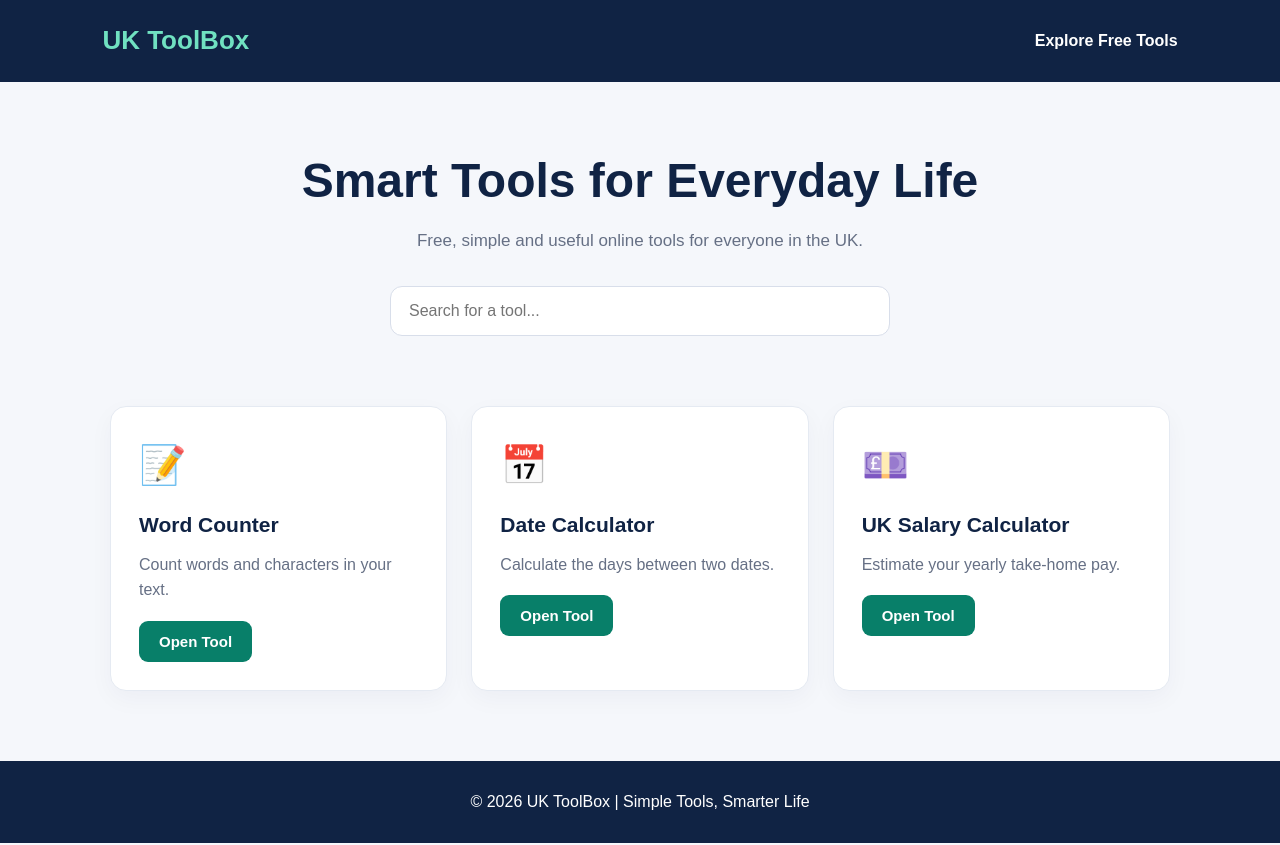
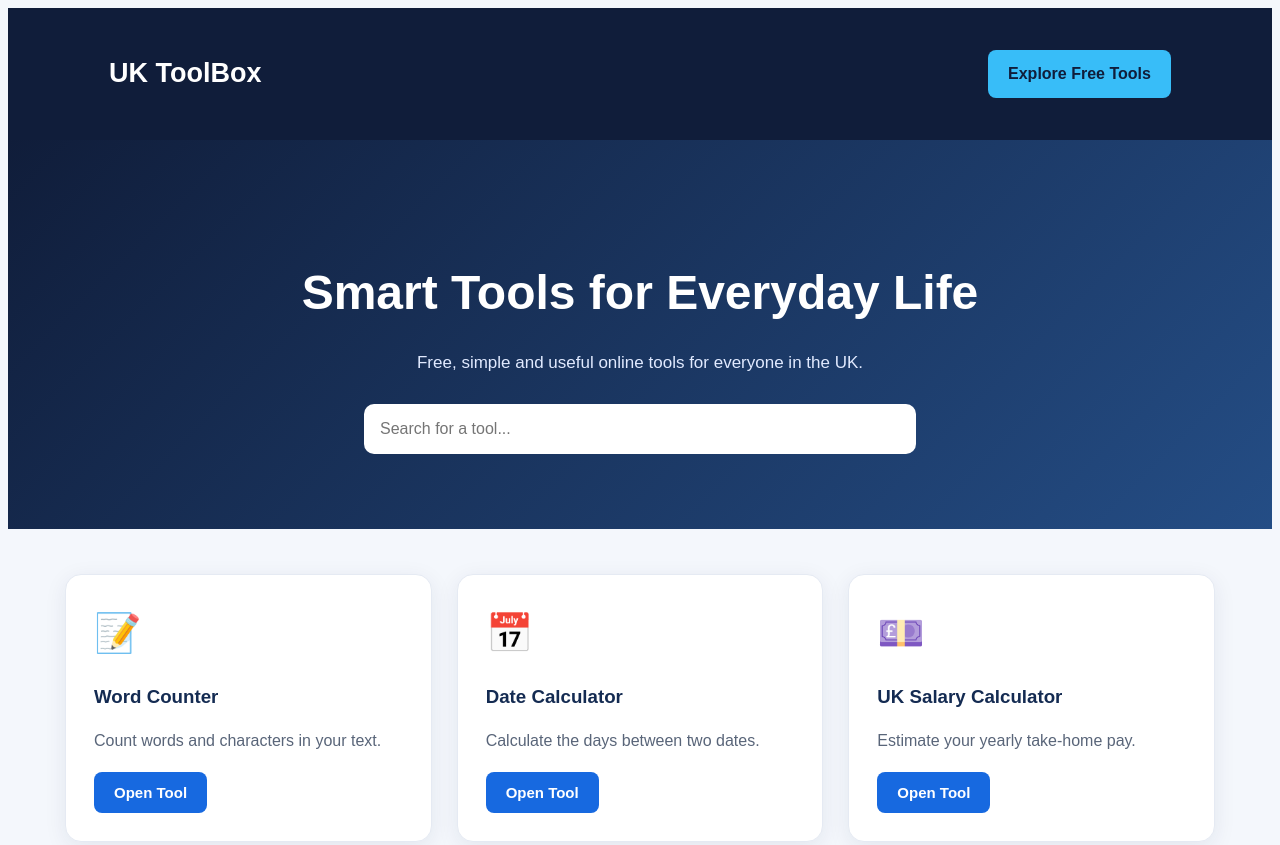
Before and after one commit to amnabatoolnwl/UK-toolbox, a plain HTML site: page index.html in a window 1280 px wide. Shown: the top 845 px of the page. Drawn offline with Linux system fonts and the light colour scheme.

Commit message:
Refactor CSS styles for improved layout and design

````diff
--- a/style.css
+++ b/style.css
@@ -1,185 +1,158 @@
-
+```css
+/* General Settings */
 * {
     margin: 0;
     padding: 0;
     box-sizing: border-box;
 }
 
-:root {
-    --primary: #102344;
-    --accent: #087f69;
-    --light: #f5f7fb;
-    --white: #ffffff;
-    --text: #17233d;
-    --muted: #667085;
-}
-
 body {
     font-family: Arial, sans-serif;
-    background: var(--light);
-    color: var(--text);
+    background: #f4f7fc;
+    color: #172033;
     line-height: 1.6;
 }
 
 /* Navigation */
 header {
-    background: var(--primary);
-    color: var(--white);
-    padding: 20px 8%;
+    background: #101d3a;
+    color: white;
+    padding: 22px 8%;
     display: flex;
+    justify-content: space-between;
     align-items: center;
-    justify-content: space-between;
     flex-wrap: wrap;
     gap: 15px;
 }
 
 header h2 {
-    color: #70e1c1;
-    font-size: 26px;
+    font-size: 27px;
 }
 
 header a {
-    color: var(--white);
+    background: #38bdf8;
+    color: #101d3a;
     text-decoration: none;
+    padding: 11px 20px;
+    border-radius: 8px;
     font-weight: bold;
-}
-
-header a:hover {
-    color: #70e1c1;
 }
 
 /* Hero Section */
 .hero {
     text-align: center;
-    padding: 70px 20px 50px;
+    padding: 75px 20px;
+    background: linear-gradient(135deg, #101d3a, #244d85);
+    color: white;
 }
 
 .hero h1 {
     font-size: clamp(30px, 5vw, 48px);
-    line-height: 1.2;
-    margin-bottom: 18px;
-    color: var(--primary);
+    margin-bottom: 15px;
 }
 
 .hero p {
-    color: var(--muted);
     font-size: 17px;
-    margin-bottom: 12px;
+    margin-bottom: 28px;
+    color: #e1eaff;
 }
 
 .search {
-    width: min(100%, 500px);
-    padding: 15px 18px;
-    margin-top: 20px;
-    border: 1px solid #d8deea;
-    border-radius: 12px;
+    width: 100%;
+    max-width: 520px;
+    padding: 16px;
+    border: none;
+    border-radius: 10px;
+    font-size: 16px;
     outline: none;
-    font-size: 16px;
-    background: var(--white);
 }
 
-.search:focus {
-    border-color: var(--accent);
-    box-shadow: 0 0 0 3px #087f691a;
-}
-
-/* Tools Grid */
+/* Tools Section */
 .tools {
-    max-width: 1100px;
-    margin: 0 auto;
-    padding: 20px;
+    max-width: 1150px;
+    margin: 45px auto;
+    padding: 0 22px;
     display: grid;
-    grid-template-columns: repeat(
-        auto-fit,
-        minmax(min(100%, 260px), 1fr)
-    );
-    gap: 24px;
+    grid-template-columns: repeat(auto-fit, minmax(240px, 1fr));
+    gap: 25px;
 }
 
 /* Tool Cards */
 .card {
-    background: var(--white);
+    background: white;
     padding: 28px;
     border-radius: 16px;
-    border: 1px solid #e5eaf2;
-    box-shadow: 0 8px 25px #1023440a;
-    transition: transform 0.25s ease,
-                box-shadow 0.25s ease;
+    box-shadow: 0 5px 22px rgba(20, 40, 80, 0.08);
+    border: 1px solid #e5eaf3;
+    transition: transform 0.25s, box-shadow 0.25s;
 }
 
 .tools .card:hover {
-    transform: translateY(-5px);
-    box-shadow: 0 14px 30px #10234414;
+    transform: translateY(-6px);
+    box-shadow: 0 12px 28px rgba(20, 40, 80, 0.14);
 }
 
-.card .emoji {
+.emoji {
     font-size: 38px;
     margin-bottom: 12px;
 }
 
+.card h2,
 .card h3 {
-    font-size: 21px;
+    color: #142b52;
     margin-bottom: 10px;
-    color: var(--primary);
 }
 
 .card p {
-    color: var(--muted);
+    color: #596579;
     margin-bottom: 18px;
 }
 
 /* Buttons */
-.card button {
-    background: var(--accent);
-    color: var(--white);
+button {
+    background: #1769e0;
+    color: white;
     border: none;
     padding: 12px 20px;
-    border-radius: 9px;
+    border-radius: 8px;
+    cursor: pointer;
     font-size: 15px;
     font-weight: bold;
-    cursor: pointer;
-    transition: background 0.2s ease;
+    transition: background 0.2s;
 }
 
-.card button:hover {
-    background: #065f50;
+button:hover {
+    background: #104eae;
 }
 
-/* Tool Input Fields */
+/* Open Tool Area */
 #tool-area {
+    max-width: 850px;
+    margin: 30px auto;
+    padding: 0 22px;
     scroll-margin-top: 20px;
 }
 
 #tool-area .card {
-    margin-top: 20px;
+    margin-bottom: 25px;
 }
 
-#tool-area input,
-#tool-area textarea {
+#tool-area textarea,
+#tool-area input {
     max-width: 100%;
     font: inherit;
 }
 
-#tool-area input:focus,
-#tool-area textarea:focus {
-    outline: 2px solid #087f6940;
-    border-color: var(--accent);
+/* Footer */
+footer {
+    background: #101d3a;
+    color: #e1eaff;
+    text-align: center;
+    padding: 24px 15px;
+    margin-top: 50px;
 }
 
-#tool-area button {
-    margin-top: 10px;
-}
-
-/* Footer */
-footer {
-    margin-top: 50px;
-    padding: 28px 20px;
-    text-align: center;
-    background: var(--primary);
-    color: var(--white);
-}
-
-/* Mobile Responsive Design */
+/* Mobile Design */
 @media (max-width: 600px) {
     header {
         padding: 18px 5%;
@@ -190,19 +163,16 @@ footer {
     }
 
     .hero {
-        padding: 45px 18px 30px;
-    }
-
-    .hero p {
-        font-size: 15px;
+        padding: 55px 18px;
     }
 
     .tools {
-        padding: 15px;
-        gap: 16px;
+        margin: 30px auto;
+        gap: 18px;
     }
 
     .card {
-        padding: 22px;
+        padding: 23px;
     }
 }
+```
````
